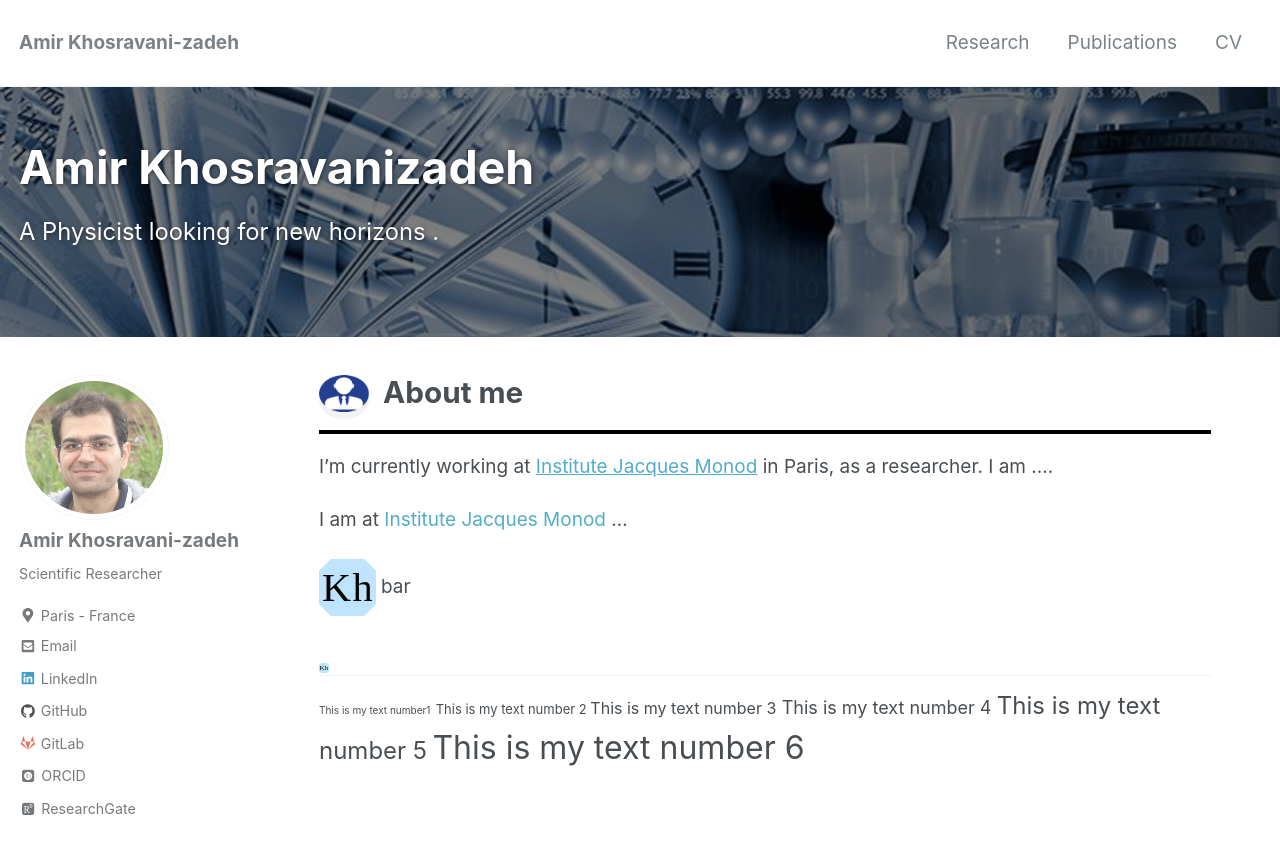
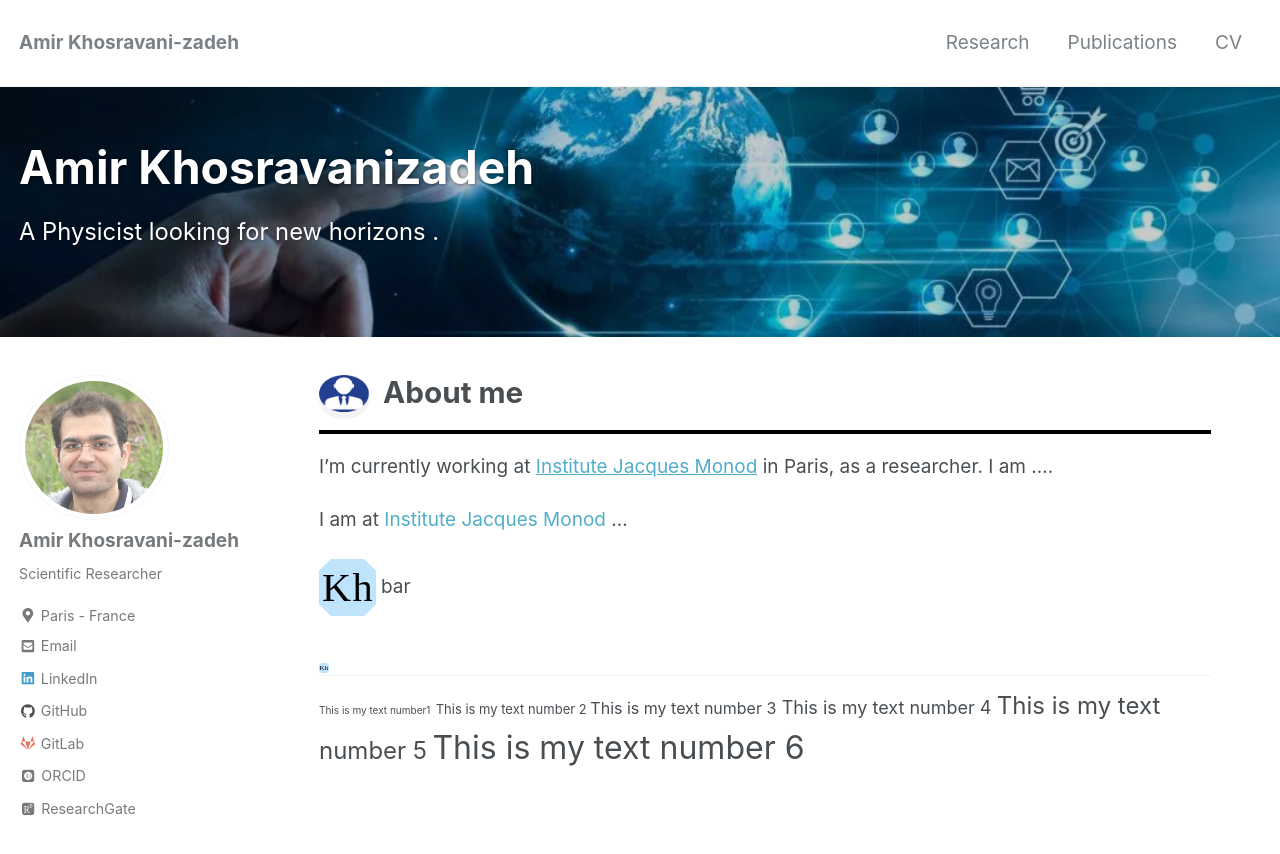
Before and after one commit to amir-khosravanizadeh/amir-khosravanizadeh.github.io, a Jekyll site: the page built from index.md, in a window 1280 px wide and 900 px high. Shown: the top 854 px of the window. Built offline with Jekyll 4.4.1, drawn with Linux system fonts in a browser that asks for light colours; nearby versions of some CDN libraries; some web fonts are replaced.

Commit message:
Update index.md

```diff
--- a/index.md
+++ b/index.md
@@ -4,8 +4,8 @@ layout: single
 author_profile: true
 excerpt: 'A Physicist looking for new horizons .'
 header:
-  overlay_image: /images/background.jpeg
-  overlay_filter: 0.5 # same as adding an opacity of 0.5 to a black background
+  overlay_image: /images/background1.jpeg
+  overlay_filter: 0.2 # same as adding an opacity of 0.5 to a black background
 ---
 
 <h1><img align="left" width="50" height="50" src="drawing.svg" /> &nbsp; About me </h1>
```
